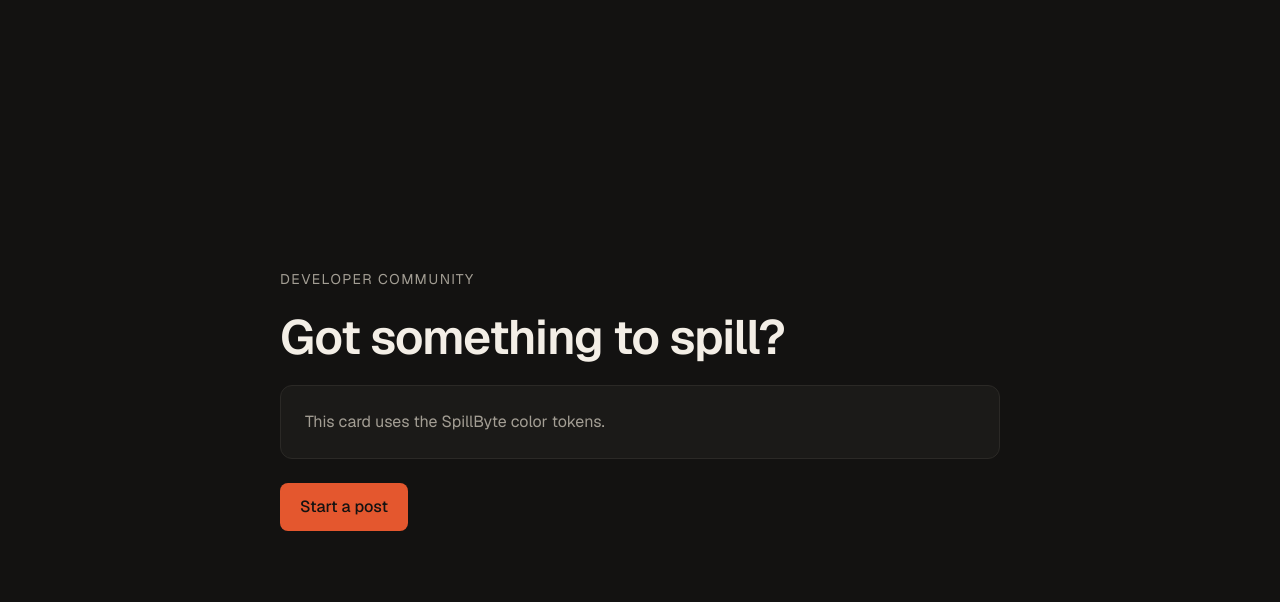
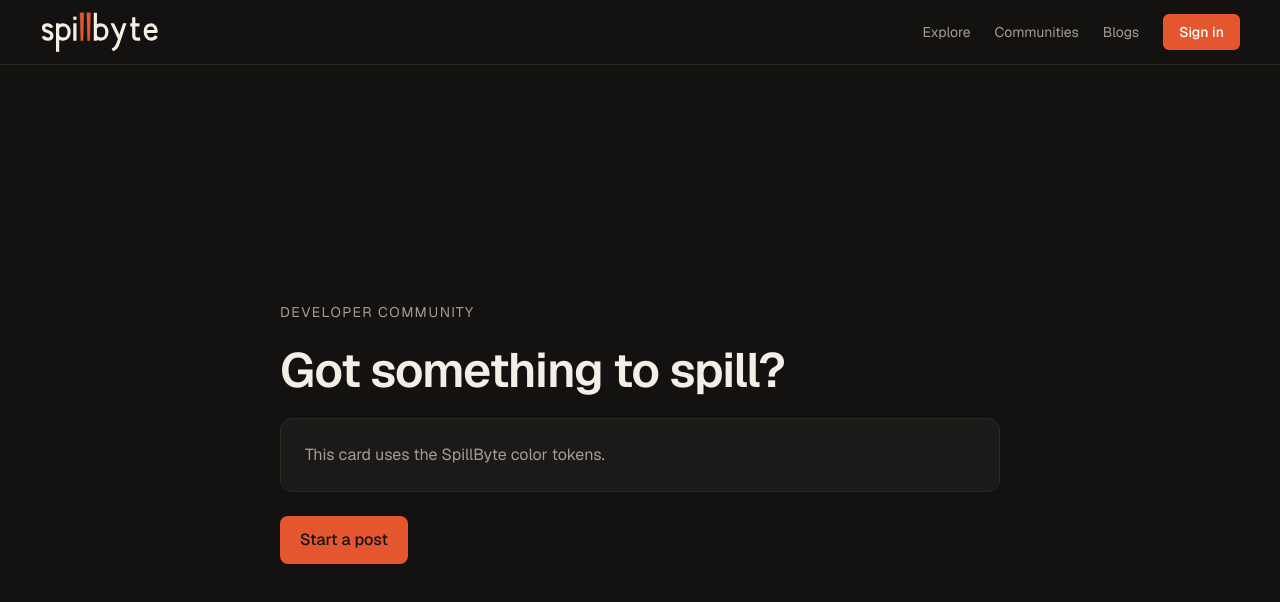
Before and after one commit to KatyaGhanoumi/spillbyte, a Next.js app: page / in a window 1280 px wide. Shown: the top 602 px of the page. Built offline with nearby package versions, Linux system fonts and the light colour scheme.

Commit message:
Add navbar with logo and navigation links

```diff
--- a/app/layout.tsx
+++ b/app/layout.tsx
@@ -1,6 +1,7 @@
 import type { Metadata } from "next";
 import { Geist, Geist_Mono } from "next/font/google";
 import "./globals.css";
+import Navbar from "@/components/layout/Navbar";
 
 const geistSans = Geist({
   variable: "--font-geist-sans",
@@ -26,7 +27,9 @@
       lang="en"
       className={`${geistSans.variable} ${geistMono.variable} h-full antialiased`}
     >
-      <body className="min-h-full flex flex-col">{children}</body>
+      <body className="min-h-full flex flex-col">
+        <Navbar />
+        {children}</body>
     </html>
   );
 }
--- /dev/null
+++ b/components/layout/Navbar.tsx
@@ -0,0 +1,24 @@
+import Link from "next/link";
+import Image from "next/image";
+
+export default function Navbar(){
+    return (
+        <header className="border-b border-border bg-background">
+            <nav className="mx-auto flex h-16 w-full max-w-[1560px] items-center justify-between px-6 sm:px-8 lg:px-10">
+                <Link href="/"  className="text-foreground">
+                    <Image src="/spillbyte-logo.svg" alt="Spillbyte"
+                        width={120}
+                        height={46}
+                        priority
+                        className="h-auto w-[120px]"/>
+                </Link>
+                <div className="flex items-center gap-6">
+                    <Link href="/" className="text-sm text-muted hover:text-foreground">Explore</Link>
+                    <Link href="/communities" className="text-sm text-muted hover:text-foreground">Communities</Link>
+                    <Link href="/blogs"  className="text-sm text-muted hover:text-foreground">Blogs</Link>
+                    <button type="button" className="rounded-md bg-accent px-4 py-2 text-sm font-medium text-white">Sign in</button>
+                </div>
+            </nav>
+        </header>
+    );
+}
```
Also changed, not shown: public/spillbyte-logo.svg (added).
